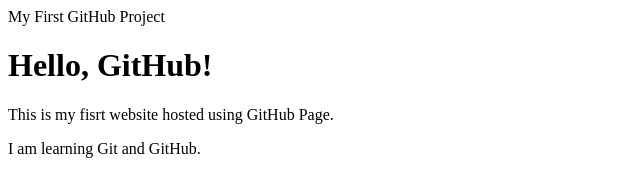
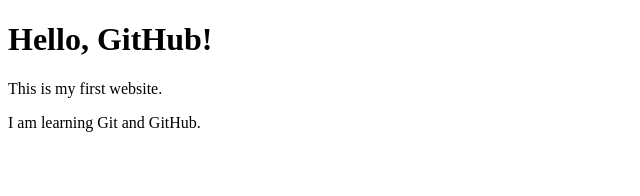
Before and after one commit to maheenxenolyy9-stack/git-practice, a plain HTML site: page index.html in a window 1280 px wide. Shown: the whole page, without its empty margins (0-640 px from the left). Drawn offline with Linux system fonts and the light colour scheme.

Commit message:
Update index.html

```diff
--- a/index.html
+++ b/index.html
@@ -2,12 +2,11 @@
 <html lang="en">
 <head>
     <meta charset="UTF-8">
-    <meta name="viewport" content="width=device-width, initial-scale=1.0>
-    <tittle>My First GitHub Project</tittle>
+    <meta name="viewport" content="width=devise-width, initial-scale=1.0>
 </head>
 <body>
-    <h1>Hello, GitHub! </h1>
-    <p>This is my fisrt website hosted using GitHub Page.</p>
+    <h1>Hello, GitHub!</h1>
+    <p>This is my first website.</p>
     <p>I am learning Git and GitHub.</p>
 </body>
-</html>
+<html
```
